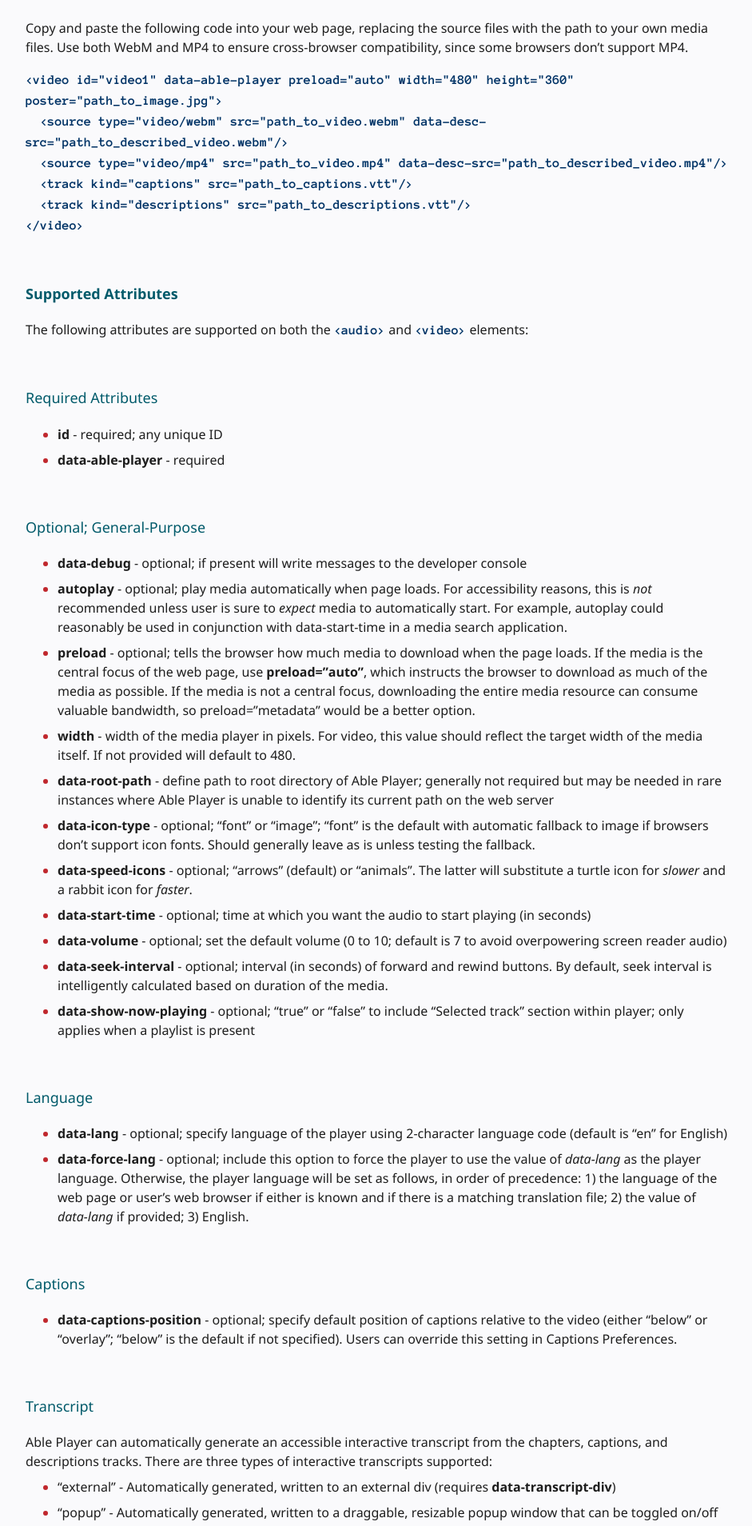
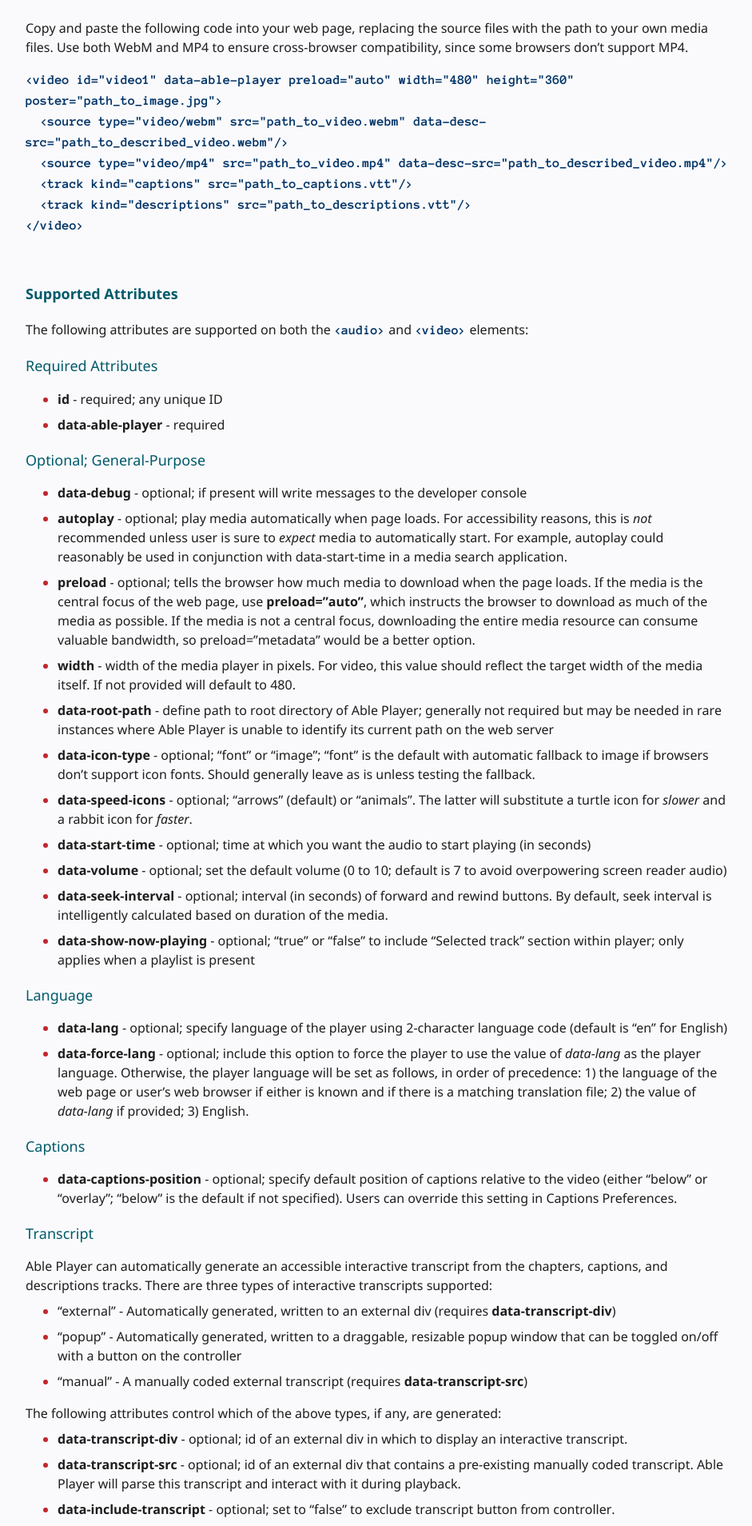
Before and after one commit to w3c/wai-website-theme, a Jekyll site: the page built from assets/ableplayer/README.md, in a window 1280 px wide. Shown: the part 4492-6400 px from the top of the page at 80% size, without its empty margins (320-1261 px from the left). Built offline with Jekyll 4.4.1, drawn with Linux system fonts in a browser that asks for light colours; cached includes are drawn as plain includes; our own code applies the rules of GitHub Pages for plain Markdown files.

Commit message:
Change heading spacing

```diff
--- a/assets/css/style.css
+++ b/assets/css/style.css
@@ -1385,9 +1385,14 @@
     color: #eed009 !important
 }
 
-h1, h2, h3, h4, h5, h6 {
+h1, h2, h3 {
   padding: 0;
   margin: 60px 0 20px;
+}
+
+h4, h5, h6 {
+  padding: 0;
+  margin: 20px 0 10px;
 }
 
 h1 {
```
Also changed, not shown: 1 other file.
